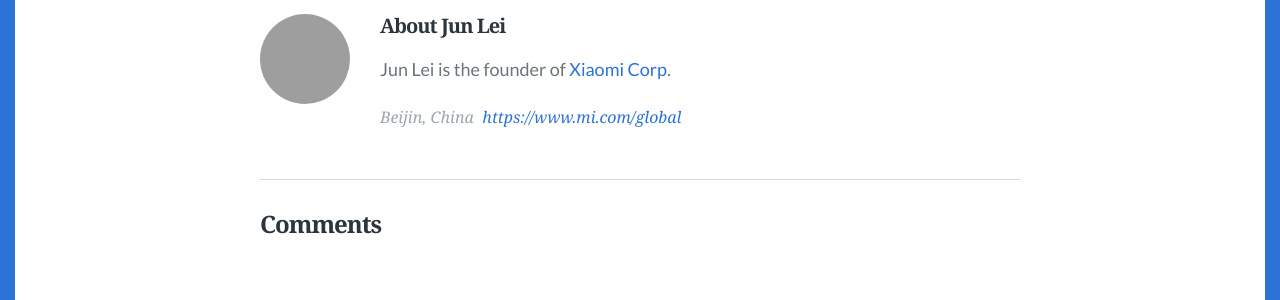
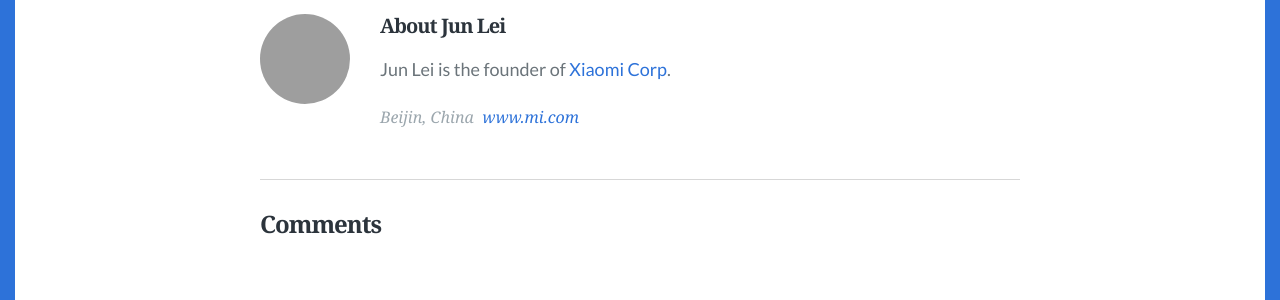
Before and after one commit to ciqiaowang/ciqiaowang.github.io, a Jekyll site: the page built from _posts/2019-01-01-the-advantages-and-disadvantages-of-working-from-home.md, in a window 1280 px wide and 900 px high, scrolled down 2110 px. Shown: the part 441-741 px from the top of the window. Built offline with Jekyll 4.4.1, drawn with Linux system fonts in a browser that asks for light colours; comment, search, counter and statistics services are not loaded; some of the changed lines change nothing that is shown; grey boxes are pictures that could not be loaded.

Commit message:
Update author.json

```diff
--- a/_data/author.json
+++ b/_data/author.json
@@ -1,7 +1,7 @@
 {
   "name": "Jun Lei",
-  "bio": "Jun Lei is the founder of [Xiaomi Corp](https://www.mi.com/global).",
-  "url": "https://www.mi.com/global",
+  "bio": "Jun Lei is the founder of [ Xiaomi Corp](https://www.mi.com/global).",
+  "url": "www.mi.com",
   "location": "Beijin, China",
   "image": "images/mountain.png"
 }
```
